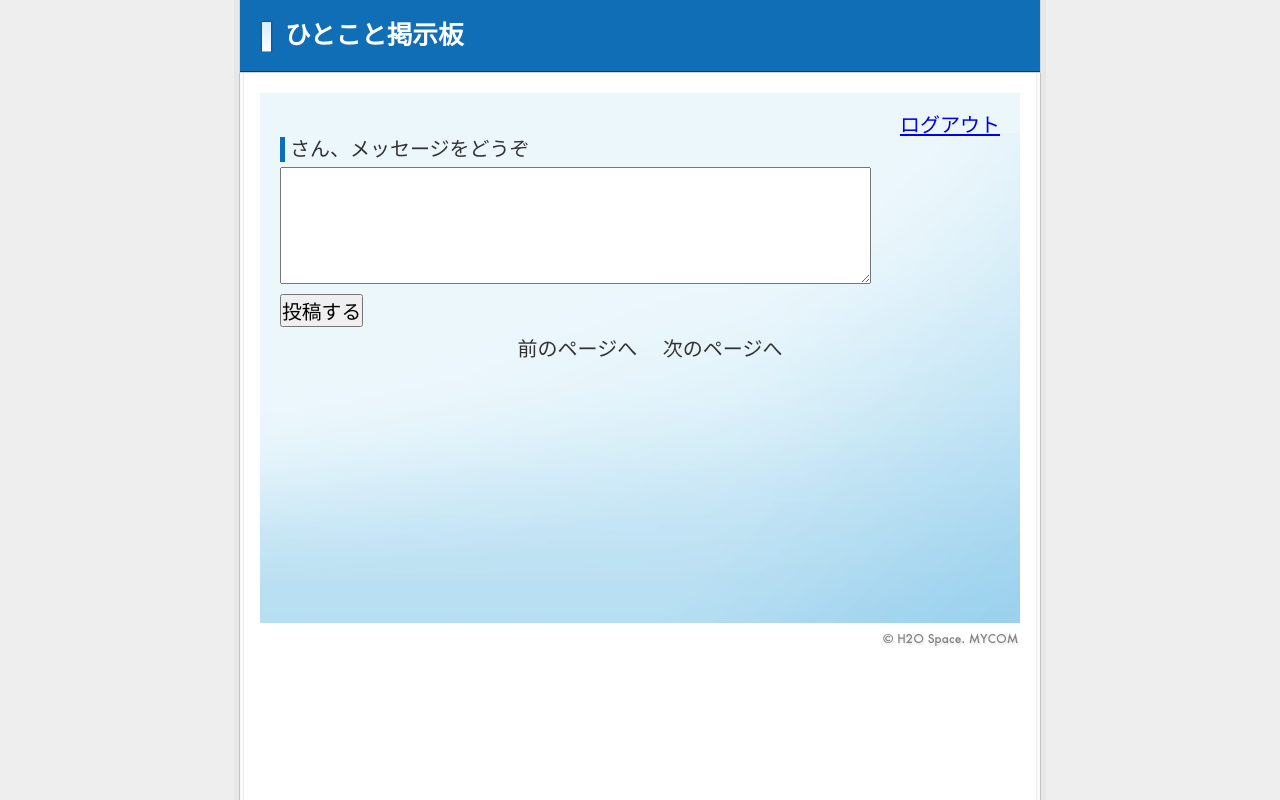
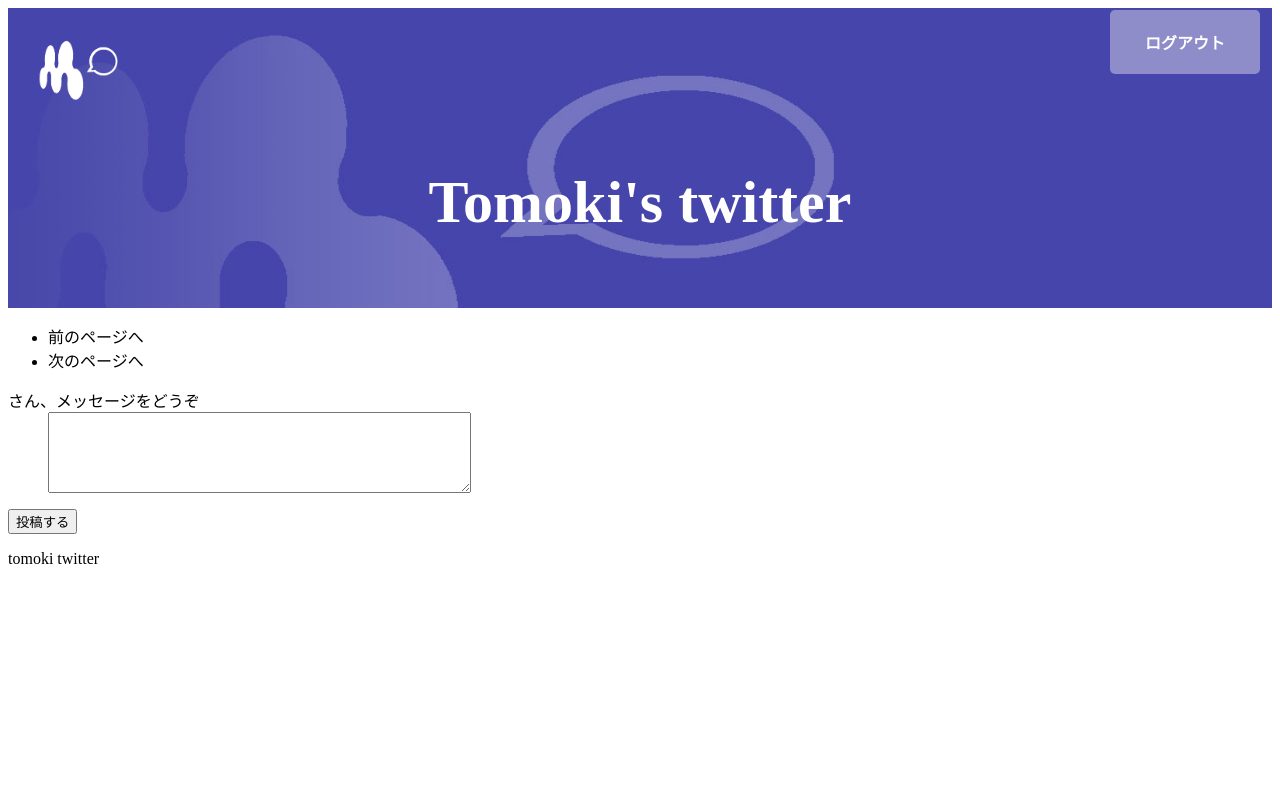
Before and after one commit to tomoki-suruga/twitter, a PHP site: page /?page=1 in a window 1280 px wide. Run offline with PHP 8.4, Linux system fonts and the light colour scheme; the visitor is signed in with stand-in values (Sample User, id 1); data that the repository does not hold is empty.

Commit message:
index ページ　css変更

```diff
--- a/index.php
+++ b/index.php
@@ -78,24 +78,15 @@
 <body>
 <div id="wrap">
 <div id="head">
-<h1>ひとこと掲示板</h1>
+<img  class="logo-top" src="images/top-siro-2.png">
+<img src="images/top-img.jpg">
+<h1>Tomoki's  twitter</h1>
 </div>
 <div id="content">
 <div id="lead">
-<div style="text-align:right">
+<div class="logout">
 <a href="logout.php"> ログアウト</a>
 </div>
-<form action="" method="post">
-	<dl>
-
-    	<dt><?php echo htmlspecialchars($member['name']); ?>さん、メッセージをどうぞ</dt>
-    	<dd><textarea name="message" cols="50" rows="5"><?php echo htmlspecialchars($message,ENT_QUOTES,'UTF-8');?>
-
-        </textarea><input type="hidden" name="reply_post_id" value="<?php echo htmlspecialchars($_REQUEST['res'],ENT_QUOTES,'UTF-8');?>">
-        </dd>
-    </dl>
-    <div><input type="submit" value="投稿する"></div>
-</form>
 <?php while($post = mysqli_fetch_assoc($posts)): ?>
     <div class="msg">
 
@@ -132,10 +123,21 @@
 <li>次のページへ</li>
 <?php }?>
 </ul>
+<form action="" method="post">
+	<dl>
+
+    	<dt><?php echo htmlspecialchars($member['name']); ?>さん、メッセージをどうぞ</dt>
+    	<dd><textarea name="message" cols="50" rows="5"><?php echo htmlspecialchars($message,ENT_QUOTES,'UTF-8');?>
+
+        </textarea><input type="hidden" name="reply_post_id" value="<?php echo htmlspecialchars($_REQUEST['res'],ENT_QUOTES,'UTF-8');?>">
+        </dd>
+    </dl>
+    <div><input type="submit" value="投稿する"></div>
+</form>
 </div>
 </div>
 <div id="foot">
-<p><img src="../images/txt_copyright.png" width="136" height="15" alt="(C) H2O SPACE, Mynavi" /></p>
+<p>tomoki twitter</p>
 </div>
 
 </div>
--- a/style.css
+++ b/style.css
@@ -4,15 +4,15 @@ Code licensed under the BSD License:
 http://developer.yahoo.com/yui/license.html
 version: 2.8.1
 */
-body,div,dl,dt,dd,ul,ol,li,h1,h2,h3,h4,h5,h6,pre,code,form,fieldset,legend,input,button,textarea,p,blockquote,th,td{margin:0;padding:0;}table{border-collapse:collapse;border-spacing:0;}fieldset,img{border:0;}address,caption,cite,code,dfn,em,strong,th,var,optgroup{font-style:inherit;font-weight:inherit;}del,ins{text-decoration:none;}li{list-style:none;}caption,th{text-align:left;}h1,h2,h3,h4,h5,h6{font-size:100%;font-weight:normal;}q:before,q:after{content:'';}abbr,acronym{border:0;font-variant:normal;}sup{vertical-align:baseline;}sub{vertical-align:baseline;}legend{color:#000;}input,button,textarea,select,optgroup,option{font-family:inherit;font-size:inherit;font-style:inherit;font-weight:inherit;}input,button,textarea,select{*font-size:100%;}
-
+/*body,div,dl,dt,dd,ul,ol,li,h1,h2,h3,h4,h5,h6,pre,code,form,fieldset,legend,input,button,textarea,p,blockquote,th,td{margin:0;padding:0;}table{border-collapse:collapse;border-spacing:0;}fieldset,img{border:0;}address,caption,cite,code,dfn,em,strong,th,var,optgroup{font-style:inherit;font-weight:inherit;}del,ins{text-decoration:none;}li{list-style:none;}caption,th{text-align:left;}h1,h2,h3,h4,h5,h6{font-size:100%;font-weight:normal;}q:before,q:after{content:'';}abbr,acronym{border:0;font-variant:normal;}sup{vertical-align:baseline;}sub{vertical-align:baseline;}legend{color:#000;}input,button,textarea,select,optgroup,option{font-family:inherit;font-size:inherit;font-style:inherit;font-weight:inherit;}input,button,textarea,select{*font-size:100%;}
+*/
 /*
 Copyright (c) 2010, Yahoo! Inc. All rights reserved.
 Code licensed under the BSD License:
 http://developer.yahoo.com/yui/license.html
 version: 2.8.1
 */
-body{font:13px/1.231 arial,helvetica,clean,sans-serif;*font-size:small;*font:x-small;}select,input,button,textarea,button{font:99% arial,helvetica,clean,sans-serif;}table{font-size:inherit;font:100%;}pre,code,kbd,samp,tt{font-family:monospace;*font-size:108%;line-height:100%;}
+/*body{font:13px/1.231 arial,helvetica,clean,sans-serif;*font-size:small;*font:x-small;}select,input,button,textarea,button{font:99% arial,helvetica,clean,sans-serif;}table{font-size:inherit;font:100%;}pre,code,kbd,samp,tt{font-family:monospace;*font-size:108%;line-height:100%;}
 
 
 body {
@@ -143,3 +143,37 @@ li {
 	font-size: 80%;
 	color: #999;
 }
+*/
+#head{position:relative;
+}
+#head h1{position:absolute;
+top:40%;
+left:0;
+width:100%;
+text-align:center;
+color:#fff;
+font-size:60px;
+}
+.logo-top{position:absolute;
+top:30px;
+left:30px;
+width:80px;}
+.logout{position:fixed;
+top:10px;
+right:20px;
+}
+.logout a{text-decoration:none;
+color:#fff;
+font-weight:bold;
+font-size:16px;
+padding:20px 35px;
+border-radius:5px;
+background:rgba(250,250,250,0.4);
+}
+.logout a:hover{
+background:rgba(255,255,255,0.9);
+color:#38388f;
+}
+#head img{max-height:300px;}
+a{display:block;}
+img{width:100%;}
```
Also changed, not shown: images/top-img.jpg (added), images/top-siro-2.png (added), images/top-siro.png (added), images/名称未設定-1.png (added).
